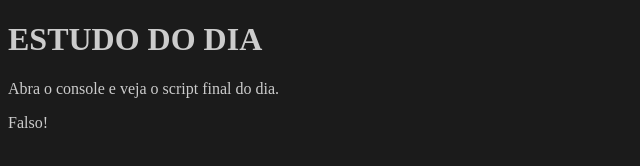
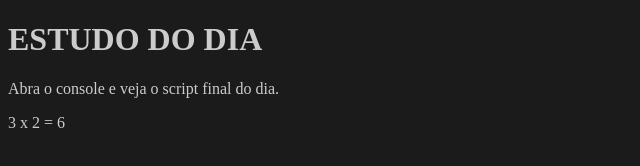
Before and after one commit to GamerCleanVic/javascript, a plain HTML site: page index.html in a window 1280 px wide. Shown: the full height of the page, 0-640 px from the left. Drawn offline with Linux system fonts and the light colour scheme.

Commit message:
+functionInstant

```diff
--- a/index.html
+++ b/index.html
@@ -12,17 +12,15 @@
 	<script>
 
 		const p1 = document.getElementById("txt1");
-		let num1 = "2";
-		num1 = +num1 + 1;
+		let num1 = 3;
 		let num2 = 2;
-		if(num1 <= num2){
-			p1.insertAdjacentHTML("afterend","Verdadeiro!<br>");
-			console.log("Verdadeiro!");
-		}
-		else{
-			p1.insertAdjacentHTML("afterend","Falso!<br>");
-			console.log("Falso!");
-		}
+		const multi = ( function (num1, num2){
+		/*	p1.insertAdjacentHTML("afterend","<div style='border:2px solid #ccc; color:#ccc; padding:2px; width:100px; text-align:center;'>"+num1+" + "+i+" = "+(num1 + i)+"</div>"+"<br>"); */
+			/*console.log(num1+" + "+i+" = "+(num1 + i)); */
+			return num1 * num2;
+		})(num1, num2);
+		p1.insertAdjacentHTML("afterend",num1+" x "+num2+" = "+multi);
+		console.log(num1+" x "+num2+" = "+multi);
 
 	</script>
 </body>
```
